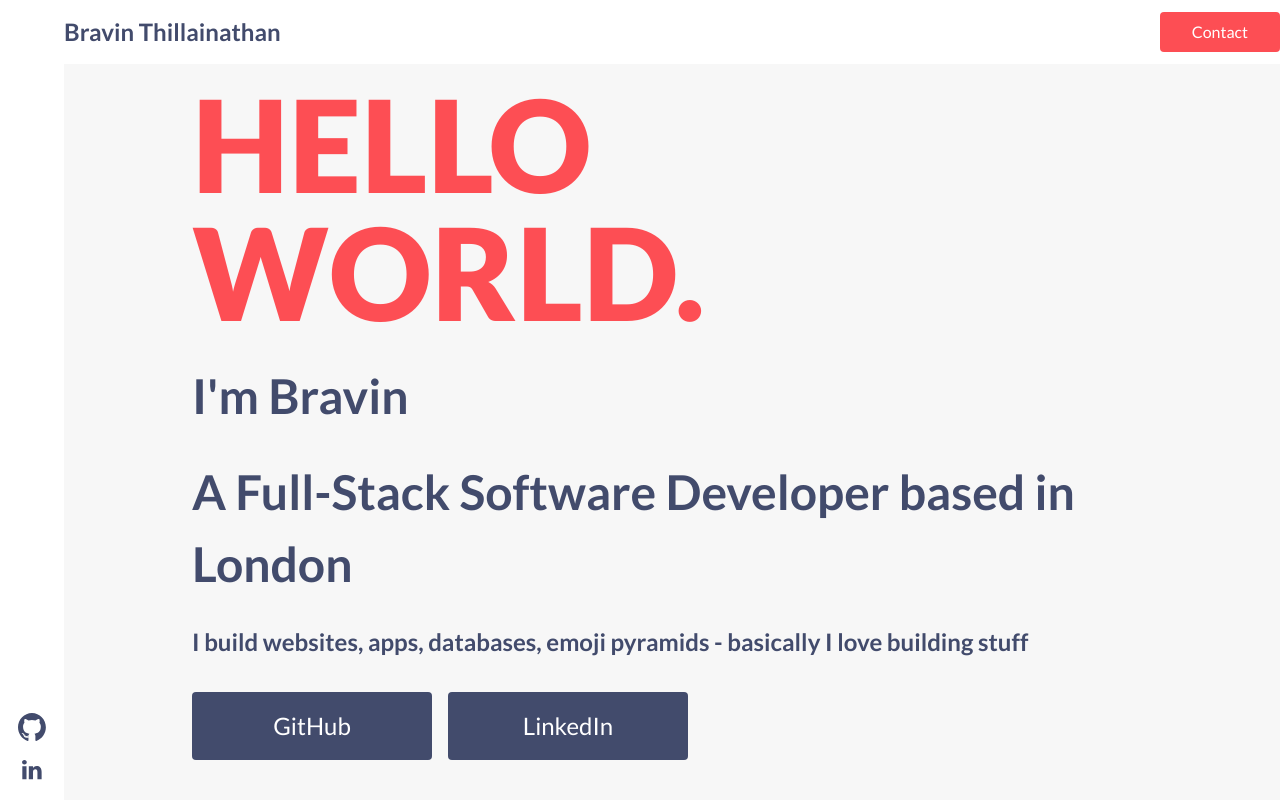
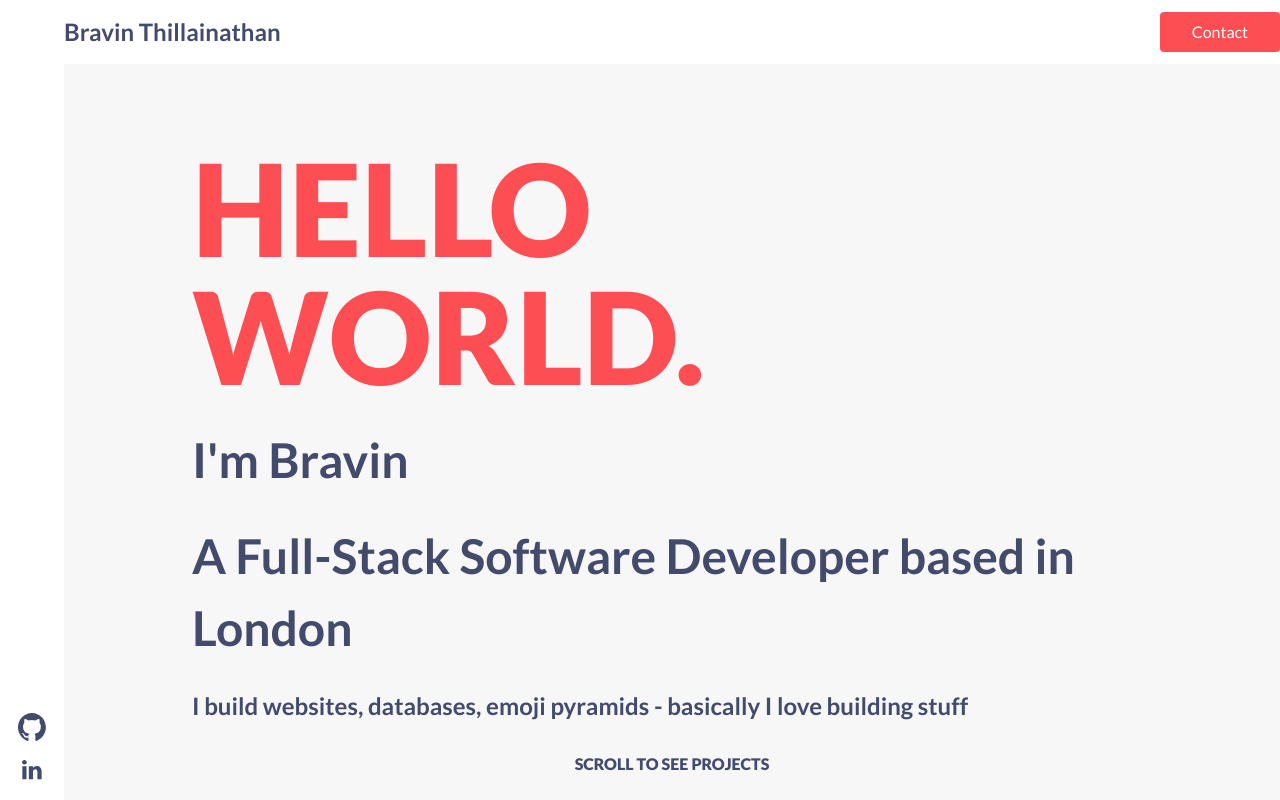
Before and after one commit to bravint/portfolio, a React (Create React App) app: page / in a window 1280 px wide. Shown: the top 800 px of the page. Built offline with nearby package versions, Linux system fonts and the light colour scheme.

Commit message:
add config, utils

```diff
--- a/src/components/Footer.tsx
+++ b/src/components/Footer.tsx
@@ -1,12 +1,23 @@
-// import { Contact } from './Contact';
+import { handleGithubClick, handleLinkedInClick } from '../utils/links';
 
 import '../styles/footer.css';
 
 export const Footer = () => {
     return (
         <footer>
-            {/* <Contact /> */}
-            <p>Bravin Thillainathan 2022</p>
+            <div>&nbsp;</div>
+            <div>
+                <h1 className="footer-title">Find more at</h1>
+                <section className="footer-ext-links">
+                    <p className="project-ext-links" onClick={handleGithubClick}>
+                        GitHub
+                    </p>
+                    <p className="project-ext-links" onClick={handleLinkedInClick}>
+                        LinkedIn
+                    </p>
+                </section>
+            </div>
+            <p className="scroll">Bravin Thillainathan 2022</p>
         </footer>
     );
 };
--- a/src/components/Home.tsx
+++ b/src/components/Home.tsx
@@ -3,18 +3,9 @@ import { ScrollIndicator } from './ScrollIndicator';
 import '../styles/home.css';
 
 export const Home = () => {
-    const handleCodeClick = () => {
-        window.open('https://github.com/bravint/', '_blank');
-    }
-
-    const handleDemoClick = () => {
-        window.open('https://www.linkedin.com/in/bravint/', '_blank');
-    }
-
     return (
-        <>
         <section className="home">
-                <div></div>
+            <div>&nbsp;</div>
             <div className="hero-text">
                 <h1 className="hello-title">
                     Hello <br /> World<span className="dot">.</span>
@@ -24,27 +15,11 @@ export const Home = () => {
                     A Full-Stack Software Developer based in London
                 </h1>
                 <h1 className="hello-text">
-                        I build websites, apps, databases, emoji pyramids -
-                        basically I love building stuff
+                    I build websites, databases, emoji pyramids - basically I
+                    love building stuff
                 </h1>
-                    <section className="home-external-links">
-                        <p
-                            className="project-ext-links"
-                            onClick={handleCodeClick}
-                        >
-                            GitHub
-                        </p>
-                        <p
-                            className="project-ext-links"
-                            onClick={handleDemoClick}
-                        >
-                            LinkedIn
-                        </p>
-                    </section>
             </div>
-                {/* <img className="avatar" src="avatar-edit.png" alt="avatar" /> */}
             <ScrollIndicator />
         </section>
-        </>
     );
 };
--- a/src/components/ScrollIndicator.tsx
+++ b/src/components/ScrollIndicator.tsx
@@ -15,8 +15,8 @@ export const ScrollIndicator = () => {
     }, []);
 
     return (
-        <div className="scroll-container">
+        <>
             {isVisible && <p className="scroll">SCROLL TO SEE PROJECTS</p>}
-        </div>
+        </>
     );
 };
--- a/src/components/Sidebar.tsx
+++ b/src/components/Sidebar.tsx
@@ -1,3 +1,5 @@
+import { handleGithubClick, handleLinkedInClick } from '../utils/links';
+
 import GithubIcon from '../assets/github-icon.svg';
 import LInkedinIcon from '../assets/linkedin-icon.svg';
 
@@ -5,14 +7,14 @@ export const Sidebar = () => {
     return (
         <section className="sidebar">
             <ul className="social-icon-container">
-                <li>
+                <li onClick={handleGithubClick}>
                     <img
                         className="social-icon"
                         src={GithubIcon}
                         alt="My GitHub Profile"
                     />
                 </li>
-                <li>
+                <li onClick={handleLinkedInClick}>
                     <img
                         className="social-icon"
                         src={LInkedinIcon}
--- a/src/styles/app.css
+++ b/src/styles/app.css
@@ -22,10 +22,11 @@
     display: grid;
     gap: 0.9rem;
 }
+
 .social-icon {
     width: 1.8rem;
 }
 
-.main {
-    border-radius: 4px;
+.social-icon:hover {
+    cursor: pointer;
 }
--- a/src/styles/footer.css
+++ b/src/styles/footer.css
@@ -1,6 +1,28 @@
 footer {
     height: calc(100vh - 4rem);
+    display: grid;
+    grid-template-rows: 5rem 1fr 5rem;
+    justify-content: center;
+    align-items: center;
     background-color: var(--clr-offwhite);
     color: var(--clr-blue);
-    font-size: 1.5rem;
 }
+
+.footer-ext-links {
+    display: grid;
+    grid-template-columns: repeat(2, 15rem);
+    justify-content: center;
+    text-align: center;
+    gap: 1rem;
+    margin: 2rem 0;
+}
+
+.footer-title {
+    color: var(--clr-red);
+    text-transform: uppercase;
+    font-size: 4rem;
+    font-weight: 900;
+    line-height: 1;
+    text-align: center;
+
+}
--- a/src/styles/home.css
+++ b/src/styles/home.css
@@ -1,26 +1,27 @@
 .home {
     height: calc(100vh - 4rem);
-    background-color: var(--clr-offwhite);
+    margin-top: 4rem;
     display: grid;
     grid-template-rows: 5rem 1fr 5rem;
     justify-content: center;
     align-items: center;
+    background-color: var(--clr-offwhite);
     color: var(--clr-blue);
 }
 
 .hello-title {
+    margin: auto;
+    color: var(--clr-red);
     text-transform: uppercase;
     font-size: 8rem;
     font-weight: 900;
     line-height: 1;
-    color: var(--clr-red);
-    margin: auto;
 }
 
 .hello-subtitle {
+    width: 60rem;
     margin: 1.5rem 0;
     font-size: 3rem;
-    width: 60rem;
 }
 
 .hello-text {
@@ -34,30 +35,8 @@
     border: 1px solid black;
 }
 
-
-.scroll-container {
-    height: 3rem;
-}
-
-.home-external-links {
-    display: grid;
-    grid-template-columns: repeat(2, 15rem);
-    text-align: center;
-    gap: 1rem;
-    margin: 2rem 0;
-}
-
 .scroll {
-    background-color: var(--clr-offwhite);
     color: var(--clr-blue);
     text-align: center;
-    padding-bottom: 1rem;
-    font-weight: 700;
+    font-weight: 900;
 }
-
-.dot {
-    animation-name: blinker;
-    animation-duration: 0.7s;
-    animation-timing-function: linear;
-    animation-iteration-count: infinite;
-}
--- /dev/null
+++ b/src/utils/config.ts
@@ -0,0 +1,16 @@
+export const EXT_URL = {
+    LINKEDIN: 'https://www.linkedin.com/in/bravint/' as string,
+    GITHUB: 'https://github.com/bravint/' as string,
+};
+
+export const PROJECT_CODE_URL = {
+    FOOTBALL: 'https://github.com/bravint/football-stats' as string,
+    NOMAD: 'https://github.com/bravint/spontaneously-nomadic-client' as string,
+    POKEMON: 'https://github.com/bravint/project-team-fullstack' as string,
+};
+
+export const PROJECT_LIVE_URL = {
+    FOOTBALL: 'https://github.com/bravint/football-stats' as string,
+    NOMAD: 'https://github.com/bravint/spontaneously-nomadic-client' as string,
+    POKEMON: 'https://github.com/bravint/project-team-fullstack' as string,
+};
--- /dev/null
+++ b/src/utils/links.ts
@@ -0,0 +1,5 @@
+import {EXT_URL} from './config'
+
+export const handleGithubClick = () => window.open(EXT_URL.GITHUB, '_blank');
+
+export const handleLinkedInClick = () => window.open(EXT_URL.LINKEDIN, '_blank');
--- a/tsconfig.json
+++ b/tsconfig.json
@@ -102,5 +102,5 @@
     // "skipDefaultLibCheck": true,                      /* Skip type checking .d.ts files that are included with TypeScript. */
     "skipLibCheck": true                                 /* Skip type checking all .d.ts files. */
   },
-  "include": ["src/components", "src/custom.d.ts"]
+  "include": ["src/components", "src/custom.d.ts", "src/utils"]
 }
```
Also changed, not shown: src/styles/nav.css (deleted). Lines whose indentation alone changed are shown as unchanged.
